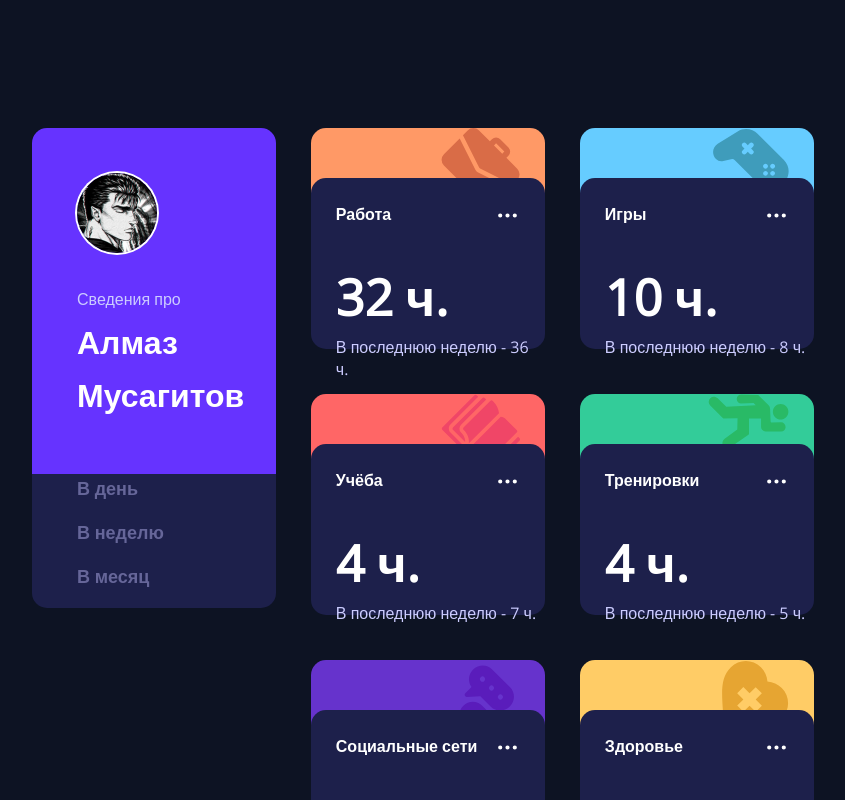
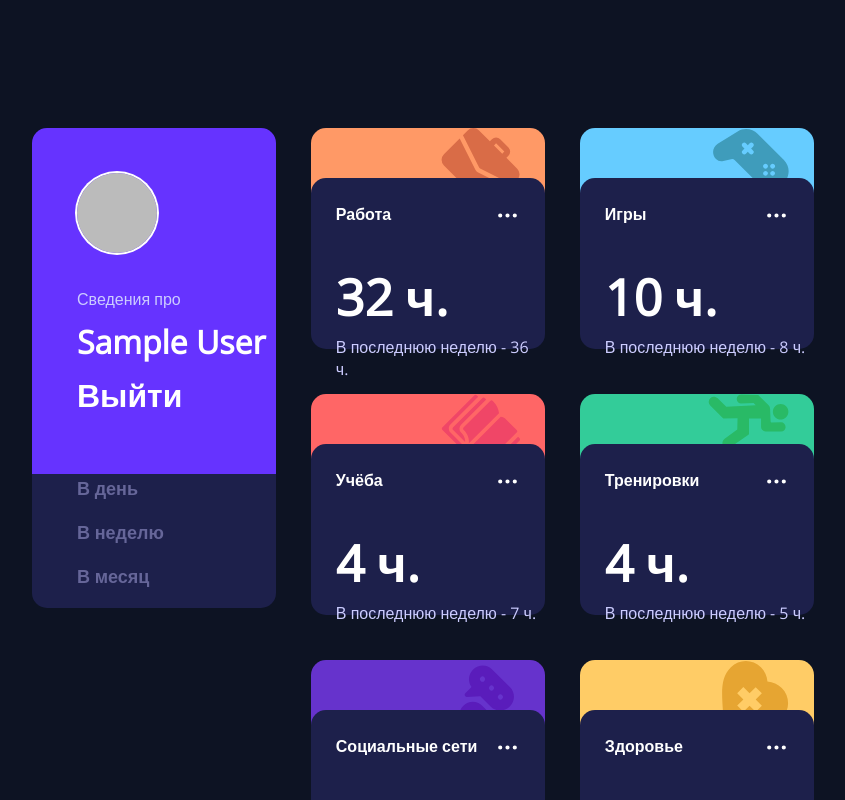
Before and after one commit to codeedocc/time-tracker, a React (Vite) app: page /time-tracker/homepage in a window 1280 px wide. Shown: the whole page, without its empty margins (96-941 px from the left). Built offline with nearby package versions, Linux system fonts and the light colour scheme; no server answers; sample sign-in values are in the browser's storage.

Commit message:
implemented authContext to drag userInfo from firebase

```diff
--- a/src/assets/images/index.ts
+++ b/src/assets/images/index.ts
@@ -5,6 +5,8 @@ import icon_self_care from './icon-self-care.svg'
 import icon_social from './icon-social.svg'
 import icon_study from './icon-study.svg'
 import icon_work from './icon-work.svg'
+import addAvatar from './addAvatar.png'
+import time from './time.gif'
 
 export {
   almaz,
@@ -14,4 +16,6 @@ export {
   icon_social,
   icon_study,
   icon_work,
+  time,
+  addAvatar,
 }
--- a/src/components/Home.tsx
+++ b/src/components/Home.tsx
@@ -1,5 +1,9 @@
-import '../styles/home.scss'
-import { almaz } from '../assets/images'
+import { useEffect, useContext } from 'react'
+import { FiMoreHorizontal } from 'react-icons/fi'
+import { useNavigate } from 'react-router-dom'
+import { AuthContext } from '../context/AuthContext'
+import { signOut } from 'firebase/auth'
+import { auth } from '../firebase'
 import {
   icon_work,
   icon_play,
@@ -8,20 +12,35 @@ import {
   icon_social,
   icon_self_care,
 } from '../assets/images'
-import { FiMoreHorizontal } from 'react-icons/fi'
+import '../styles/home.scss'
 
 const Home: React.FC = () => {
+  const navigate = useNavigate()
+  const { currentUser } = useContext(AuthContext)
+
+  const exit = () => {
+    signOut(auth).then(() => navigate('/time-tracker/'))
+  }
+
+  useEffect(() => {
+    auth.onAuthStateChanged((user: any) => {
+      if (!user) {
+        navigate('/time-tracker/')
+      }
+    })
+  }, [])
+
   return (
     <div className="wrapper">
       <div className="panel">
         <div className="menu">
           <div className="user-info">
-            <img src={almaz} alt="" />
+            <img src={currentUser.photoURL} alt="" />
             <div className="text">
               <p>Сведения про</p>
               <span>
-                <h1>Алмаз</h1>
-                <h1>Мусагитов</h1>
+                <h1>{currentUser.displayName}</h1>
+                <h1 onClick={exit}>Выйти</h1>
               </span>
             </div>
           </div>
--- a/src/components/Login.tsx
+++ b/src/components/Login.tsx
@@ -2,7 +2,7 @@ import { useState, useEffect } from 'react'
 import { useNavigate, Link } from 'react-router-dom'
 import { signInWithEmailAndPassword } from 'firebase/auth'
 import { auth } from '../firebase'
-import time from '../assets/images/time.gif'
+import { time } from '../assets/images'
 import '../styles/login.scss'
 
 function Login() {
@@ -21,7 +21,7 @@ function Login() {
 
     try {
       await signInWithEmailAndPassword(auth, email, password)
-      navigate('/time-tracker/dom')
+      navigate('/time-tracker/homepage')
     } catch (err) {
       setErr(true)
     }
@@ -35,6 +35,16 @@ function Login() {
     return () => {
       clearInterval(timer)
     }
+  }, [])
+
+  useEffect(() => {
+    auth.onAuthStateChanged((user) => {
+      if (!user) {
+        navigate('/time-tracker/')
+      } else if (user) {
+        navigate('/time-tracker/homepage')
+      }
+    })
   }, [])
 
   return (
--- a/src/components/Register.tsx
+++ b/src/components/Register.tsx
@@ -4,7 +4,7 @@ import { auth, db, storage } from '../firebase'
 import { createUserWithEmailAndPassword, updateProfile } from 'firebase/auth'
 import { ref, uploadBytesResumable, getDownloadURL } from 'firebase/storage'
 import { doc, setDoc } from 'firebase/firestore'
-import addAvatar from '../assets/images/addAvatar.png'
+import { addAvatar } from '../assets/images'
 import { alerts } from '../assets/const'
 import '../styles/register.scss'
 
@@ -66,7 +66,7 @@ function Register() {
 
             //create empty user chats on firestore
             await setDoc(doc(db, 'usersInfo', res.user.uid), {})
-            navigate('/time-tracker/dom')
+            navigate('/time-tracker/homepage')
           } catch (err: any) {
             setError({ boolean: true, text: err.code })
           }
--- a/src/components/index.tsx
+++ b/src/components/index.tsx
@@ -1,4 +1,5 @@
 import Register from './Register'
+import Login from './Login'
 import Home from './Home'
 
-export { Register, Home }
+export { Register, Home, Login }
--- /dev/null
+++ b/src/context/AuthContext.tsx
@@ -0,0 +1,33 @@
+import { createContext, useState } from 'react'
+import { onAuthStateChanged } from 'firebase/auth'
+import { useEffect } from 'react'
+import { auth } from '../firebase'
+
+export const AuthContext = createContext<IUser>({
+  currentUser: {
+    uid: 0,
+    displayName: '',
+    email: '',
+    photoURL: '',
+  },
+})
+
+export const AuthContextProvider: React.FC<IAuth> = ({ children }) => {
+  const [currentUser, setCurrentUser] = useState({})
+
+  useEffect(() => {
+    const unsub = onAuthStateChanged(auth, (user: any) => {
+      setCurrentUser(user)
+    })
+
+    return () => {
+      unsub()
+    }
+  }, [])
+
+  return (
+    <AuthContext.Provider value={{ currentUser }}>
+      {children}
+    </AuthContext.Provider>
+  )
+}
--- a/src/main.tsx
+++ b/src/main.tsx
@@ -1,3 +1,4 @@
+import { AuthContextProvider } from './context/AuthContext.tsx'
 import { BrowserRouter } from 'react-router-dom'
 import { Provider } from 'react-redux'
 import { store } from './store/index.tsx'
@@ -9,11 +10,13 @@ import './styles/main.scss'
 ReactDOM.createRoot(document.getElementById('root') as HTMLElement).render(
   <React.StrictMode>
     <Provider store={store}>
-      <BrowserRouter>
-        <React.StrictMode>
-          <App />
-        </React.StrictMode>
-      </BrowserRouter>
+      <AuthContextProvider>
+        <BrowserRouter>
+          <React.StrictMode>
+            <App />
+          </React.StrictMode>
+        </BrowserRouter>
+      </AuthContextProvider>
     </Provider>
   </React.StrictMode>
 )
--- a/src/pages/Pages.tsx
+++ b/src/pages/Pages.tsx
@@ -1,6 +1,5 @@
+import { Register, Home, Login } from '../components'
 import { Routes, Route } from 'react-router-dom'
-import { Register, Home } from '../components'
-import Login from '../components/Login'
 
 const Pages: React.FC = () => {
   return (
```
Also changed, not shown: src/components/Dom.tsx (deleted, +0 -24 lines), src/typing.d.ts (+13 -0 lines), 8 other files (tests, documents, lock files or other folders).
